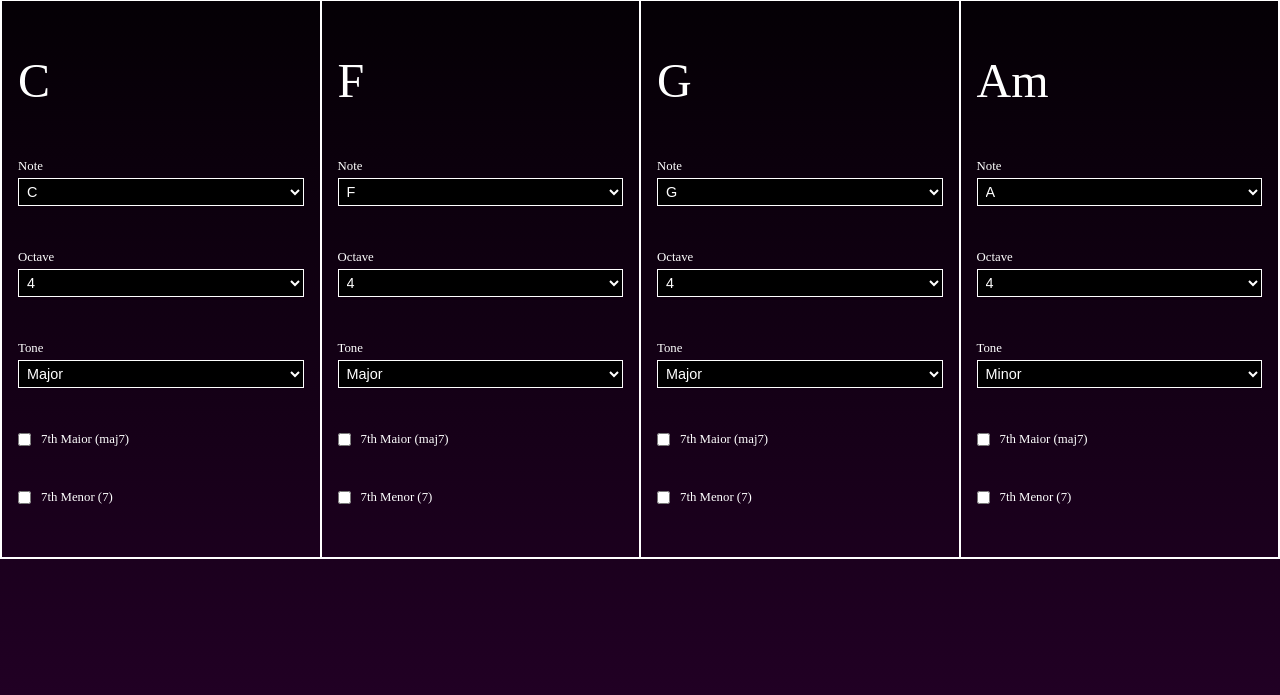
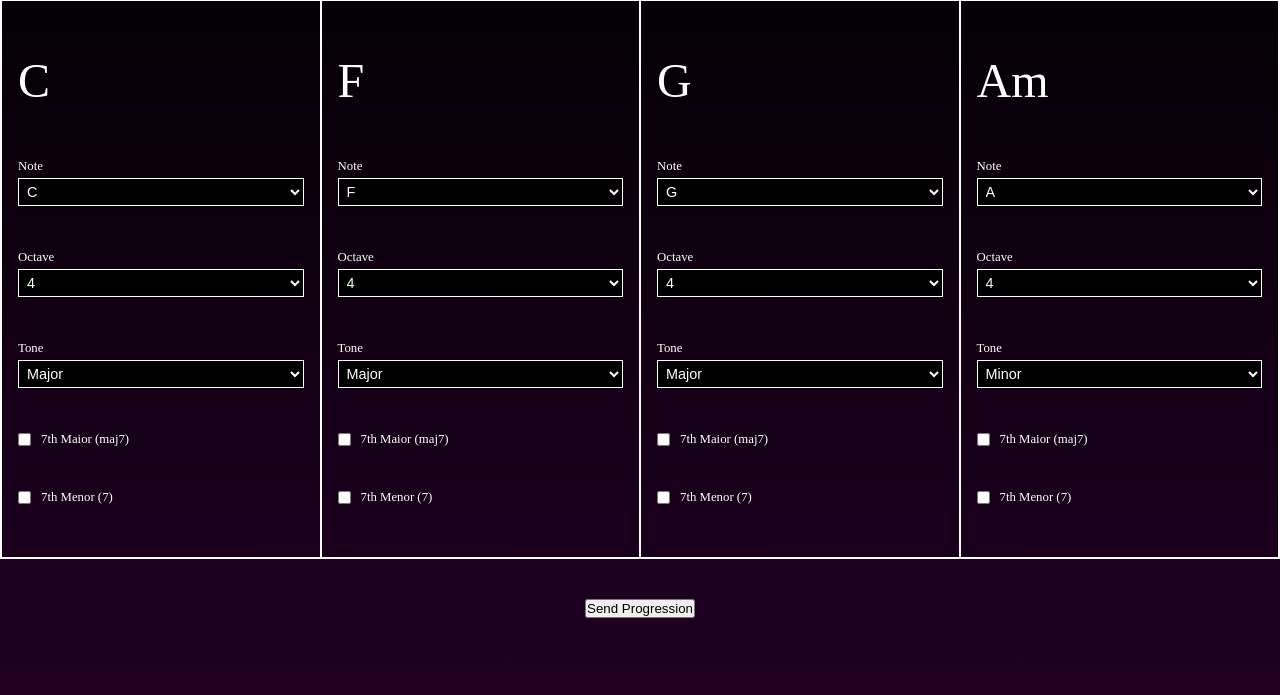
Before and after one commit to nearo007/MIDI_project, a Flask app: page /chord-lab in a window 1280 px wide. Shown: the part 105-800 px from the top of the page. Run offline with Flask 3, Linux system fonts and the light colour scheme; parts of the project's set-up code (start-up, migrations or seed data) failed here and were passed over.

Commit message:
chord lab unfinished logic

```diff
--- a/src/infrastructure/ui/flask/controllers/player_controller.py
+++ b/src/infrastructure/ui/flask/controllers/player_controller.py
@@ -1,5 +1,6 @@
 from flask import Blueprint, jsonify, render_template, request, redirect
 from src.infrastructure.ui.flask.player_service import player_service
+from src.domain.music_theory import get_scale_notes, get_chord
 
 player_service_bp = Blueprint('player_service_bp', __name__)
 
@@ -27,3 +28,17 @@ def play():
 def chord_lab():
 
     return render_template("chord-lab.html")
+
+@player_service_bp.route("/chord-lab/change-progression", methods=['POST'])
+def change_progression():
+    progression = request.json['progression']
+
+    print(progression) #TODO remove
+    playable_progression = []
+
+    for chord in progression:
+        chromatic_scale = get_scale_notes(mode=3, key=chord[0], octave=chord[1])
+        playable_progression.append(get_chord(scale=chromatic_scale, tonality=chord[2], seventh=chord[3]))
+
+    print(playable_progression) #TODO remove
+    return "", 204
--- a/src/infrastructure/ui/flask/static/js/chord-lab.js
+++ b/src/infrastructure/ui/flask/static/js/chord-lab.js
@@ -1,4 +1,4 @@
-  const NOTES = ['C','C#','D','D#','E','F','F#','G','G#','A','A#','B'];
+const NOTES = ['C', 'C#', 'D', 'D#', 'E', 'F', 'F#', 'G', 'G#', 'A', 'A#', 'B'];
 
 const defaults = [
     { note: 'C', octave: 4, tone: 'major' },
@@ -28,7 +28,7 @@
 
       <label>Octave
         <select class="sel-octave">
-          ${[1,2,3,4,5,6,7].map(o => `<option ${o === state.octave ? 'selected' : ''}>${o}</option>`).join('')}
+          ${[1, 2, 3, 4, 5, 6, 7].map(o => `<option ${o === state.octave ? 'selected' : ''}>${o}</option>`).join('')}
         </select>
       </label>
 
@@ -43,18 +43,18 @@
       <label><input type="checkbox" class="cb-min7"> 7th Menor (7)</label>
     `;
 
-    const name    = block.querySelector('.chord-name');
+    const name = block.querySelector('.chord-name');
     const selNote = block.querySelector('.sel-note');
-    const selOct  = block.querySelector('.sel-octave');
+    const selOct = block.querySelector('.sel-octave');
     const selTone = block.querySelector('.sel-tone');
-    const cbMaj7  = block.querySelector('.cb-maj7');
-    const cbMin7  = block.querySelector('.cb-min7');
+    const cbMaj7 = block.querySelector('.cb-maj7');
+    const cbMin7 = block.querySelector('.cb-min7');
 
     function update() { name.textContent = getChordName(state); }
 
-    selNote.addEventListener('change', e => { state.note   = e.target.value;  update(); });
-    selOct.addEventListener ('change', e => { state.octave = +e.target.value; update(); });
-    selTone.addEventListener('change', e => { state.tone   = e.target.value;  update(); });
+    selNote.addEventListener('change', e => { state.note = e.target.value; update(); });
+    selOct.addEventListener('change', e => { state.octave = +e.target.value; update(); });
+    selTone.addEventListener('change', e => { state.tone = e.target.value; update(); });
 
     cbMaj7.addEventListener('change', () => {
         state.maj7 = cbMaj7.checked;
@@ -70,5 +70,28 @@
     return block;
 }
 
+const states = defaults.map(s => ({ ...s }));
+
 const container = document.getElementById('chordsContainer');
-  defaults.forEach(s => container.appendChild(createBlock(s)));
+states.forEach(s => container.appendChild(createBlock(s)));
+
+function getProgression() {
+    return states.map(s => [
+        NOTES.indexOf(s.note) + 1,          // key: 1–12
+        s.octave,                            // octave: 1–7
+        s.tone === 'major' ? 0 : 1,         // tonality: 0=major, 1=minor
+        s.maj7 ? 1 : s.min7 ? 2 : 0        // 7th: 0=none, 1=maj7, 2=min7
+    ]);
+}
+
+async function sendProgression() {
+    const progression = getProgression();
+    const res = await fetch('/chord-lab/change-progression', {
+        method: 'POST',
+        headers: { 'Content-Type': 'application/json' },
+        body: JSON.stringify({ progression })
+    });
+    return res.json();
+}
+
+document.getElementById('btn-send').addEventListener('click', sendProgression);
--- a/src/infrastructure/ui/flask/view/templates/chord-lab.html
+++ b/src/infrastructure/ui/flask/view/templates/chord-lab.html
@@ -1,16 +1,17 @@
-{% extends "layout.html" %}
+{% extends 'layout.html' %}
 
 {% block import_css %}
-<link rel="stylesheet" href="{{ url_for('static', filename='css/chord-lab.css') }}">
+  <link rel="stylesheet" href="{{ url_for('static', filename='css/chord-lab.css') }}" />
 {% endblock %}
 
 {% block content %}
-<h1>NEARO PIANO</h1>
-<h2>Everybody is looking at me.</h2>
+  <h1>NEARO PIANO</h1>
+  <h2>Everybody is looking at me.</h2>
 
-<div class="chords-container" id="chordsContainer"></div>
+  <div class="chords-container" id="chordsContainer"></div>
+  <button id="btn-send">Send Progression</button>
 {% endblock %}
 
 {% block import_js %}
-<script src="{{ url_for('static', filename='js/chord-lab.js')}}"></script>
+  <script src="{{ url_for('static', filename='js/chord-lab.js') }}"></script>
 {% endblock %}
```
Also changed, not shown: src/domain/music_theory.py (+25 -1 lines), src/infrastructure/ui/flask/view/templates/bchord-lab.html (added, +14 -0 lines). Lines whose indentation alone changed are shown as unchanged.
